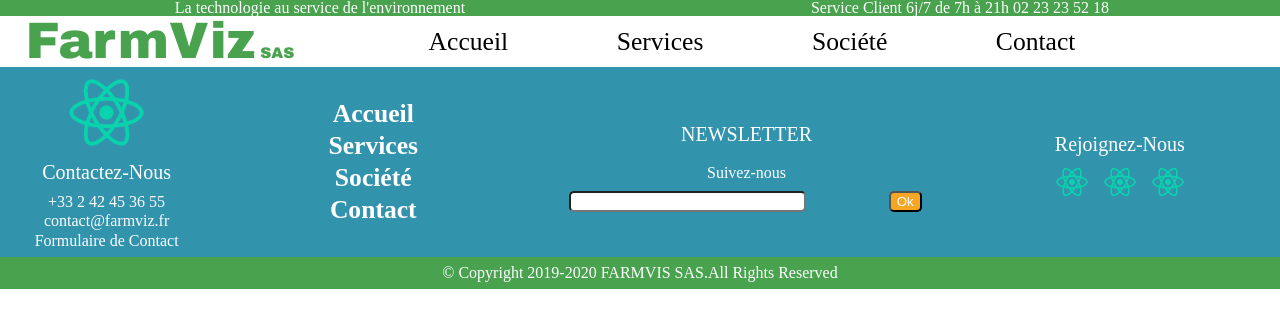
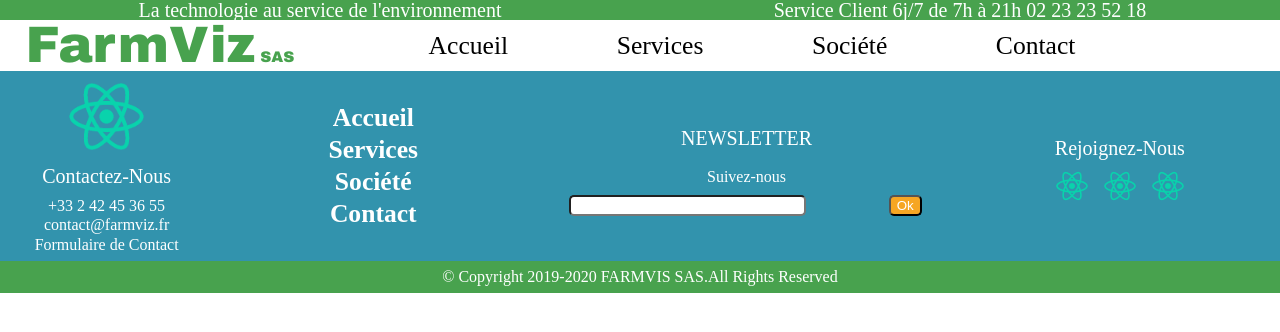
Before and after one commit to FarmViz/catalogue-modules, a React (Create React App) app in the folder front/: page / in a window 1280 px wide. Shown: the top 332 px of the page. Built offline with nearby package versions, Linux system fonts and the light colour scheme; some icons are missing.

Commit message:
changement du service client de <p> à <h4>

```diff
--- a/front/src/components/Navbar/TopBanner.css
+++ b/front/src/components/Navbar/TopBanner.css
@@ -1,7 +1,7 @@
 .punchline {
-    white-space: nowrap;
-    font-size:1em;
-  }
+  white-space: nowrap;
+  font-size:1em;
+}
 
 
 
--- a/front/src/components/Navbar/TopBanner.jsx
+++ b/front/src/components/Navbar/TopBanner.jsx
@@ -13,8 +13,8 @@
             <>
                 <div className="dsk-12 tab-12 mob-12 row txt">
 
-                   <div className="dsk-6 tab-6 mob-12 greenDiv second punchline"><p>La technologie au service de l'environnement</p></div>
-                   <div className="dsk-6 tab-6 mob-12 greenDiv third serviceClient"><p>Service Client 6j/7 de 7h à 21h 02 23 23 52 18</p></div>
+                   <div className="dsk-6 tab-6 mob-12 greenDiv second punchline"><h4>La technologie au service de l'environnement</h4></div>
+                   <div className="dsk-6 tab-6 mob-12 greenDiv third serviceClient"><h4>Service Client 6j/7 de 7h à 21h 02 23 23 52 18</h4></div>
                </div>
 
 
```
